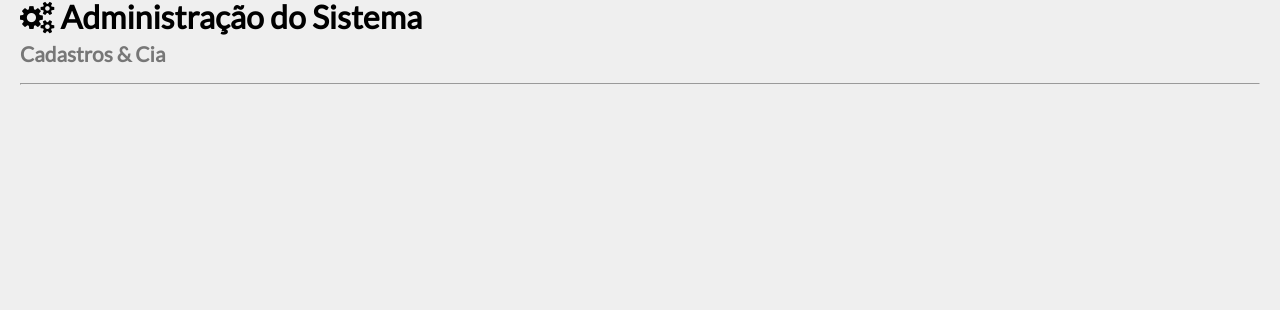
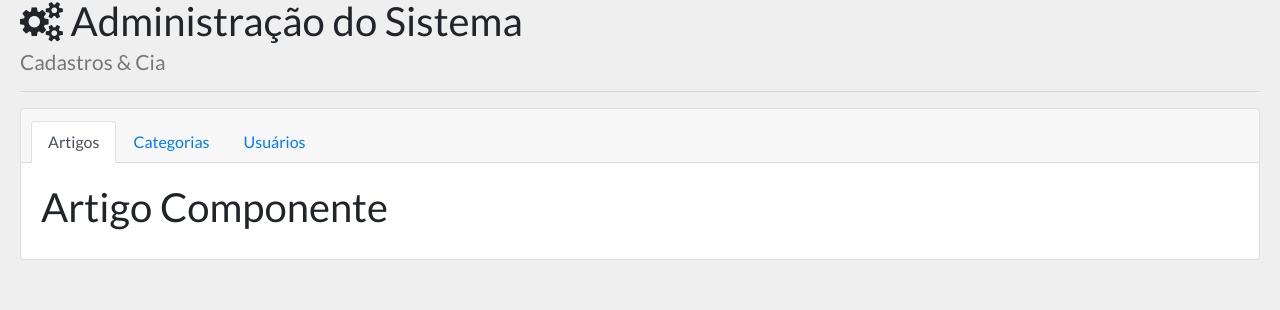
Before and after one commit to Benjamim-EP/knowledge, a Vue app: page /admin in a window 1280 px wide. Shown: the part 83-393 px from the top of the page. Built offline with nearby package versions, Linux system fonts and the light colour scheme.

Commit message:
Páginas administrativas

```diff
--- a/src/components/admin/AdminPages.vue
+++ b/src/components/admin/AdminPages.vue
@@ -2,19 +2,33 @@
     <div class="admin-pages">
         <PageTitle icon="fa fa-cogs" main="Administração do Sistema"
             sub="Cadastros & Cia" />
-
+        <div class="admin-pages-tabs">
+            <b-card no-body>
+                <b-tabs card>
+                    <b-tab title="Artigos" active>
+                        <ArticleAdmin />
+                    </b-tab>
+                    <b-tab title="Categorias">
+                        <CategoryAdmin />
+                    </b-tab>
+                    <b-tab title="Usuários">
+                        <UserAdmin />
+                    </b-tab>
+                </b-tabs>
+            </b-card>
+        </div>
     </div>
 </template>
 
 <script>
 import PageTitle from '../template/PageTitle'
-//import ArticleAdmin from './ArticleAdmin'
-//import CategoryAdmin from './CategoryAdmin'
-//import UserAdmin from './UserAdmin'
+import ArticleAdmin from './ArticleAdmin'
+import CategoryAdmin from './CategoryAdmin'
+import UserAdmin from './UserAdmin'
 
 export default {
     name: 'AdminPages',
-    components: { PageTitle}//, ArticleAdmin, CategoryAdmin, UserAdmin }
+    components: { PageTitle, ArticleAdmin, CategoryAdmin, UserAdmin }
 }
 </script>
 
--- /dev/null
+++ b/src/components/admin/ArticleAdmin.vue
@@ -0,0 +1,103 @@
+<template>
+    <div class="article-admin">
+        <h1>Artigo Componente</h1>
+    </div>
+</template>
+
+<script>
+//import { VueEditor } from "vue2-editor"
+//import { baseApiUrl, showError } from '@/global'
+//import axios from 'axios'
+
+export default {
+    name: 'ArticleAdmin',
+    /*components: { VueEditor },
+    data: function() {
+        return {
+            mode: 'save',
+            article: {},
+            articles: [],
+            categories: [],
+            users: [],
+            page: 1,
+            limit: 0,
+            count: 0,
+            fields: [
+                { key: 'id', label: 'Código', sortable: true },
+                { key: 'name', label: 'Nome', sortable: true },
+                { key: 'description', label: 'Descrição', sortable: true },
+                { key: 'actions', label: 'Ações' }
+            ]
+        }
+    },
+    methods: {
+        loadArticles() {
+            const url = `${baseApiUrl}/articles?page=${this.page}`
+            axios.get(url).then(res => {
+                this.articles = res.data.data
+                this.count = res.data.count
+                this.limit = res.data.limit
+            })
+        },
+        reset() {
+            this.mode = 'save'
+            this.article = {}
+            this.loadArticles()
+        },
+        save() {
+            const method = this.article.id ? 'put' : 'post'
+            const id = this.article.id ? `/${this.article.id}` : ''
+            axios[method](`${baseApiUrl}/articles${id}`, this.article)
+                .then(() => {
+                    this.$toasted.global.defaultSuccess()
+                    this.reset()
+                })
+                .catch(showError)
+        },
+        remove() {
+            const id = this.article.id
+            axios.delete(`${baseApiUrl}/articles/${id}`)
+                .then(() => {
+                    this.$toasted.global.defaultSuccess()
+                    this.reset()
+                })
+                .catch(showError)
+        },
+        loadArticle(article, mode = 'save') {
+            this.mode = mode
+            axios.get(`${baseApiUrl}/articles/${article.id}`)
+                .then(res => this.article = res.data)
+        },
+        loadCategories() {
+            const url = `${baseApiUrl}/categories`
+            axios.get(url).then(res => {
+                this.categories = res.data.map(category => {
+                    return { value: category.id, text: category.path }
+                })
+            })
+        },
+        loadUsers() {
+            const url = `${baseApiUrl}/users`
+            axios.get(url).then(res => {
+                this.users = res.data.map(user => {
+                    return { value: user.id, text: `${user.name} - ${user.email}` }
+                })
+            })
+        }
+    },
+    watch: {
+        page() {
+            this.loadArticles()
+        }
+    },
+    mounted() {
+        this.loadUsers()
+        this.loadCategories()
+        this.loadArticles()
+    }*/
+}
+</script>
+
+<style>
+
+</style>
--- /dev/null
+++ b/src/components/admin/CategoryAdmin.vue
@@ -0,0 +1,73 @@
+<template>
+    <div class="category-admin">
+        <h1>Category componente</h1>
+    </div>
+</template>
+
+<script>
+//import { baseApiUrl, showError } from '@/global'
+//import axios from 'axios'
+
+export default {
+    name: 'CategoryAdmin',
+    /*data: function() {
+        return {
+            mode: 'save',
+            category: {},
+            categories: [],
+            fields: [
+                { key: 'id', label: 'Código', sortable: true },
+                { key: 'name', label: 'Nome', sortable: true },
+                { key: 'path', label: 'Caminho', sortable: true },
+                { key: 'actions', label: 'Ações' }
+            ]
+        }
+    },
+    methods: {
+        loadCategories() {
+            const url = `${baseApiUrl}/categories`
+            axios.get(url).then(res => {
+                // this.categories = res.data
+                this.categories = res.data.map(category => {
+                    return { ...category, value: category.id, text: category.path }
+                })
+            })
+        },
+        reset() {
+            this.mode = 'save'
+            this.category = {}
+            this.loadCategories()
+        },
+        save() {
+            const method = this.category.id ? 'put' : 'post'
+            const id = this.category.id ? `/${this.category.id}` : ''
+            axios[method](`${baseApiUrl}/categories${id}`, this.category)
+                .then(() => {
+                    this.$toasted.global.defaultSuccess()
+                    this.reset()
+                })
+                .catch(showError)
+        },
+        remove() {
+            const id = this.category.id
+            axios.delete(`${baseApiUrl}/categories/${id}`)
+                .then(() => {
+                    this.$toasted.global.defaultSuccess()
+                    this.reset()
+                })
+                .catch(showError)
+        },
+        loadCategory(category, mode = 'save') {
+            this.mode = mode
+            this.category = { ...category }
+        }
+    },
+    mounted() {
+        this.loadCategories()
+    }*/
+}
+</script>
+
+<style>
+
+</style>
--- /dev/null
+++ b/src/components/admin/UserAdmin.vue
@@ -0,0 +1,72 @@
+<template>
+    <div class="user-admin">
+       <h1>Usuario componente</h1>
+    </div>
+</template>
+
+<script>
+//import { baseApiUrl, showError } from '@/global'
+//import axios from 'axios'
+
+export default {
+    name: 'UserAdmin',
+    /*data: function() {
+        return {
+            mode: 'save',
+            user: {},
+            users: [],
+            fields: [
+                { key: 'id', label: 'Código', sortable: true },
+                { key: 'name', label: 'Nome', sortable: true },
+                { key: 'email', label: 'E-mail', sortable: true },
+                { key: 'admin', label: 'Administrador', sortable: true,
+                    formatter: value => value ? 'Sim' : 'Não' },
+                { key: 'actions', label: 'Ações' }
+            ]
+        }
+    },
+    methods: {
+        loadUsers() {
+            const url = `${baseApiUrl}/users`
+            axios.get(url).then(res => {
+                this.users = res.data
+            })
+        },
+        reset() {
+            this.mode = 'save'
+            this.user = {}
+            this.loadUsers()
+        },
+        save() {
+            const method = this.user.id ? 'put' : 'post'
+            const id = this.user.id ? `/${this.user.id}` : ''
+            axios[method](`${baseApiUrl}/users${id}`, this.user)
+                .then(() => {
+                    this.$toasted.global.defaultSuccess()
+                    this.reset()
+                })
+                .catch(showError)
+        },
+        remove() {
+            const id = this.user.id
+            axios.delete(`${baseApiUrl}/users/${id}`)
+                .then(() => {
+                    this.$toasted.global.defaultSuccess()
+                    this.reset()
+                })
+                .catch(showError)
+        },
+        loadUser(user, mode = 'save') {
+            this.mode = mode
+            this.user = { ...user }
+        }
+    },
+    mounted() {
+        this.loadUsers()
+    }*/
+}
+</script>
+
+<style>
+
+</style>
--- a/src/main.js
+++ b/src/main.js
@@ -4,6 +4,7 @@ import Vue from 'vue'
 import App from './App'
 import store from './config/store'
 import router from './config/router'
+import './config/bootstrap'
 
 Vue.config.productionTip = false
 
```
